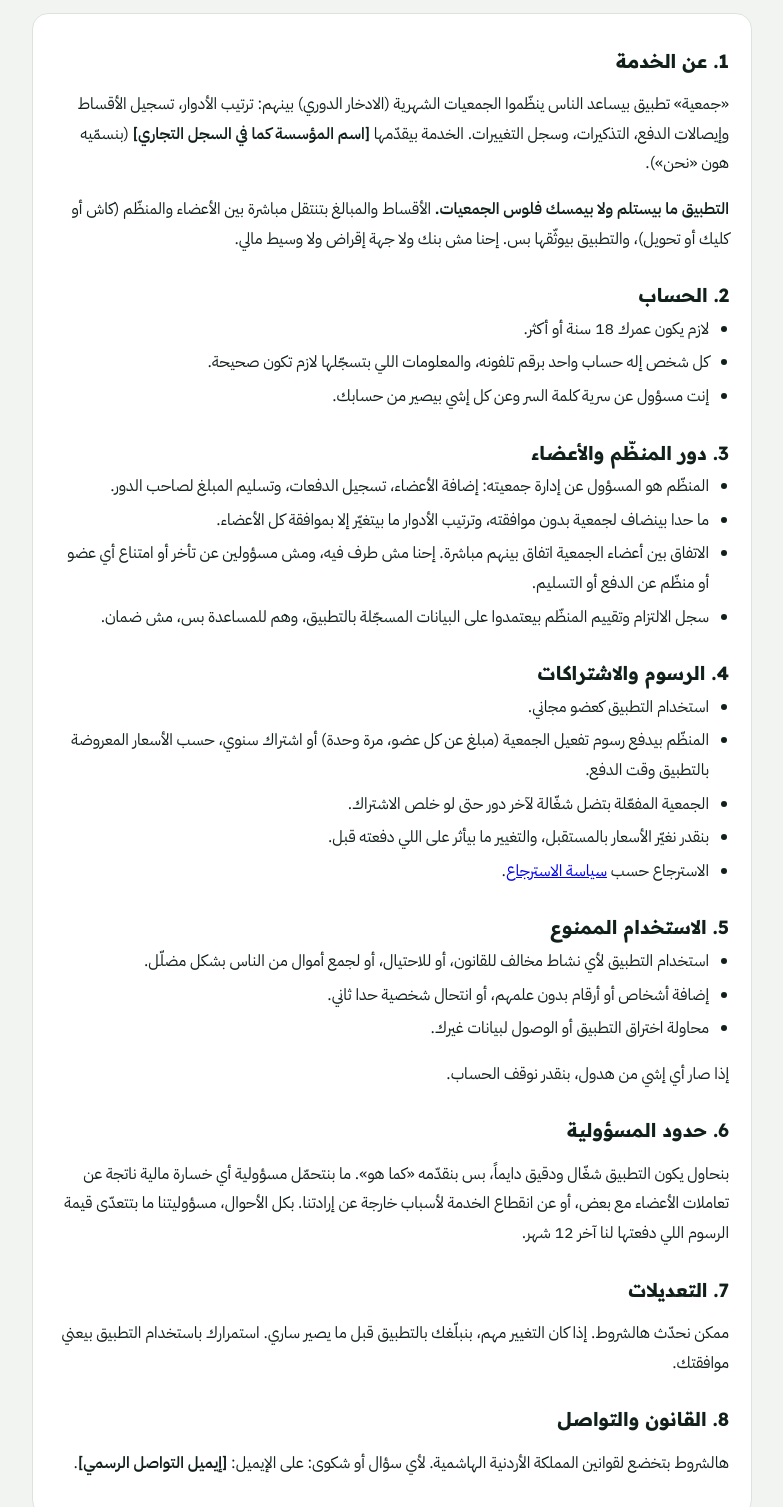
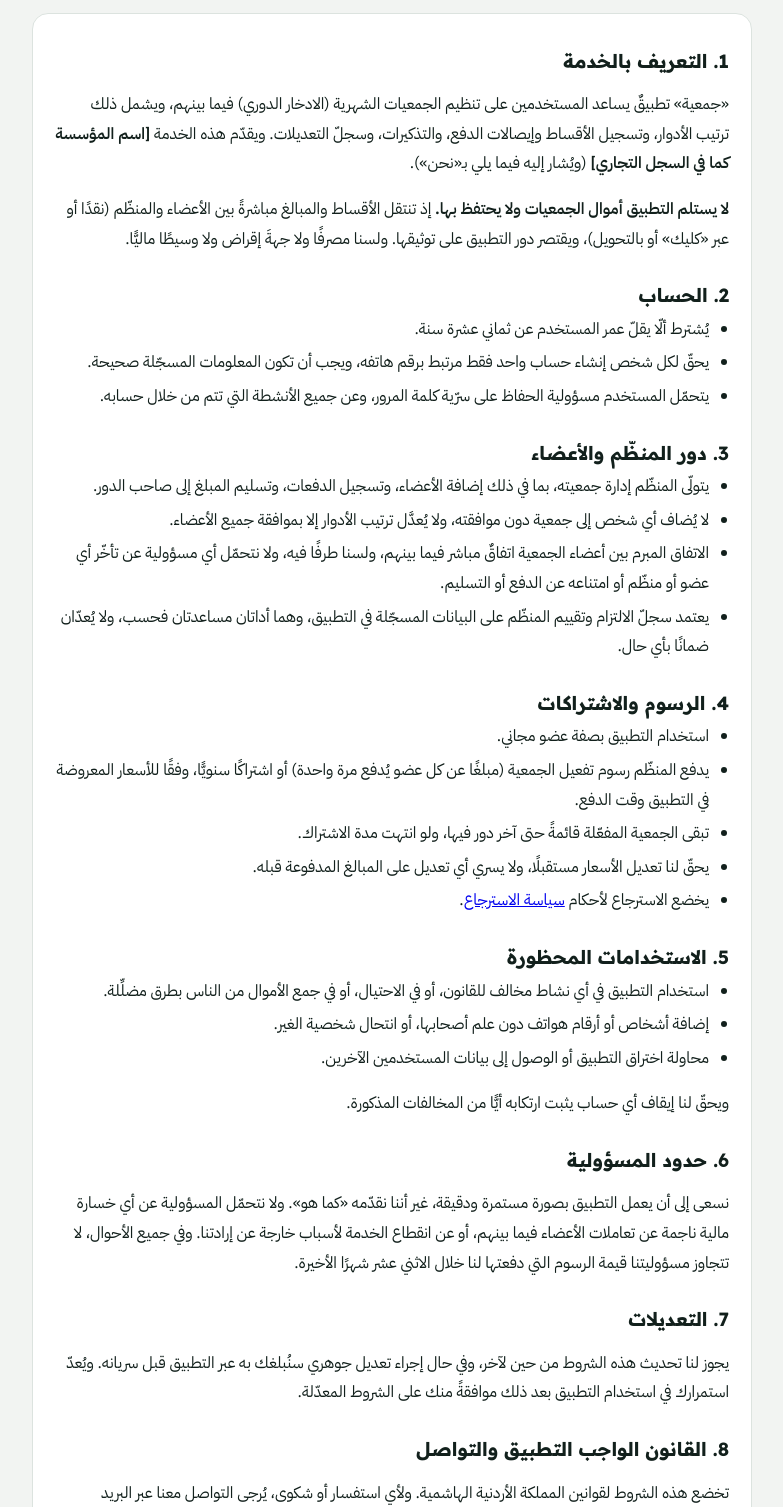
Before and after one commit to mohammadalkhattab1122-ops/jamiya, a plain HTML site: page terms.html in a window 1280 px wide. Shown: the part 153-1660 px from the top of the page, without its empty margins (248-1031 px from the left). Drawn offline with Linux system fonts and the light colour scheme.

Commit message:
Rewrite legal pages in Modern Standard Arabic

```diff
--- a/terms.html
+++ b/terms.html
@@ -34,50 +34,50 @@ footer a{color:var(--muted)}
 <div class="updated">آخر تحديث: 18 تشرين الأول 2026</div>
 <div class="card">
 
-<h2>1. عن الخدمة</h2>
-<p>«جمعية» تطبيق بيساعد الناس ينظّموا الجمعيات الشهرية (الادخار الدوري) بينهم: ترتيب الأدوار، تسجيل الأقساط وإيصالات الدفع، التذكيرات، وسجل التغييرات. الخدمة بيقدّمها <b>[اسم المؤسسة كما في السجل التجاري]</b> (بنسمّيه هون «نحن»).</p>
-<p><b>التطبيق ما بيستلم ولا بيمسك فلوس الجمعيات.</b> الأقساط والمبالغ بتنتقل مباشرة بين الأعضاء والمنظّم (كاش أو كليك أو تحويل)، والتطبيق بيوثّقها بس. إحنا مش بنك ولا جهة إقراض ولا وسيط مالي.</p>
+<h2>1. التعريف بالخدمة</h2>
+<p>«جمعية» تطبيقٌ يساعد المستخدمين على تنظيم الجمعيات الشهرية (الادخار الدوري) فيما بينهم، ويشمل ذلك ترتيب الأدوار، وتسجيل الأقساط وإيصالات الدفع، والتذكيرات، وسجلّ التعديلات. ويقدّم هذه الخدمة <b>[اسم المؤسسة كما في السجل التجاري]</b> (ويُشار إليه فيما يلي بـ«نحن»).</p>
+<p><b>لا يستلم التطبيق أموال الجمعيات ولا يحتفظ بها.</b> إذ تنتقل الأقساط والمبالغ مباشرةً بين الأعضاء والمنظّم (نقدًا أو عبر «كليك» أو بالتحويل)، ويقتصر دور التطبيق على توثيقها. ولسنا مصرفًا ولا جهةَ إقراض ولا وسيطًا ماليًّا.</p>
 
 <h2>2. الحساب</h2>
 <ul>
-<li>لازم يكون عمرك 18 سنة أو أكثر.</li>
-<li>كل شخص إله حساب واحد برقم تلفونه، والمعلومات اللي بتسجّلها لازم تكون صحيحة.</li>
-<li>إنت مسؤول عن سرية كلمة السر وعن كل إشي بيصير من حسابك.</li>
+<li>يُشترط ألّا يقلّ عمر المستخدم عن ثماني عشرة سنة.</li>
+<li>يحقّ لكل شخص إنشاء حساب واحد فقط مرتبط برقم هاتفه، ويجب أن تكون المعلومات المسجّلة صحيحة.</li>
+<li>يتحمّل المستخدم مسؤولية الحفاظ على سرّية كلمة المرور، وعن جميع الأنشطة التي تتم من خلال حسابه.</li>
 </ul>
 
 <h2>3. دور المنظّم والأعضاء</h2>
 <ul>
-<li>المنظّم هو المسؤول عن إدارة جمعيته: إضافة الأعضاء، تسجيل الدفعات، وتسليم المبلغ لصاحب الدور.</li>
-<li>ما حدا بينضاف لجمعية بدون موافقته، وترتيب الأدوار ما بيتغيّر إلا بموافقة كل الأعضاء.</li>
-<li>الاتفاق بين أعضاء الجمعية اتفاق بينهم مباشرة. إحنا مش طرف فيه، ومش مسؤولين عن تأخر أو امتناع أي عضو أو منظّم عن الدفع أو التسليم.</li>
-<li>سجل الالتزام وتقييم المنظّم بيعتمدوا على البيانات المسجّلة بالتطبيق، وهم للمساعدة بس، مش ضمان.</li>
+<li>يتولّى المنظّم إدارة جمعيته، بما في ذلك إضافة الأعضاء، وتسجيل الدفعات، وتسليم المبلغ إلى صاحب الدور.</li>
+<li>لا يُضاف أي شخص إلى جمعية دون موافقته، ولا يُعدَّل ترتيب الأدوار إلا بموافقة جميع الأعضاء.</li>
+<li>الاتفاق المبرم بين أعضاء الجمعية اتفاقٌ مباشر فيما بينهم، ولسنا طرفًا فيه، ولا نتحمّل أي مسؤولية عن تأخّر أي عضو أو منظّم أو امتناعه عن الدفع أو التسليم.</li>
+<li>يعتمد سجلّ الالتزام وتقييم المنظّم على البيانات المسجّلة في التطبيق، وهما أداتان مساعدتان فحسب، ولا يُعدّان ضمانًا بأي حال.</li>
 </ul>
 
 <h2>4. الرسوم والاشتراكات</h2>
 <ul>
-<li>استخدام التطبيق كعضو مجاني.</li>
-<li>المنظّم بيدفع رسوم تفعيل الجمعية (مبلغ عن كل عضو، مرة وحدة) أو اشتراك سنوي، حسب الأسعار المعروضة بالتطبيق وقت الدفع.</li>
-<li>الجمعية المفعّلة بتضل شغّالة لآخر دور حتى لو خلص الاشتراك.</li>
-<li>بنقدر نغيّر الأسعار بالمستقبل، والتغيير ما بيأثر على اللي دفعته قبل.</li>
-<li>الاسترجاع حسب <a href="refund.html">سياسة الاسترجاع</a>.</li>
+<li>استخدام التطبيق بصفة عضو مجاني.</li>
+<li>يدفع المنظّم رسوم تفعيل الجمعية (مبلغًا عن كل عضو يُدفع مرة واحدة) أو اشتراكًا سنويًّا، وفقًا للأسعار المعروضة في التطبيق وقت الدفع.</li>
+<li>تبقى الجمعية المفعّلة قائمةً حتى آخر دور فيها، ولو انتهت مدة الاشتراك.</li>
+<li>يحقّ لنا تعديل الأسعار مستقبلًا، ولا يسري أي تعديل على المبالغ المدفوعة قبله.</li>
+<li>يخضع الاسترجاع لأحكام <a href="refund.html">سياسة الاسترجاع</a>.</li>
 </ul>
 
-<h2>5. الاستخدام الممنوع</h2>
+<h2>5. الاستخدامات المحظورة</h2>
 <ul>
-<li>استخدام التطبيق لأي نشاط مخالف للقانون، أو للاحتيال، أو لجمع أموال من الناس بشكل مضلّل.</li>
-<li>إضافة أشخاص أو أرقام بدون علمهم، أو انتحال شخصية حدا ثاني.</li>
-<li>محاولة اختراق التطبيق أو الوصول لبيانات غيرك.</li>
+<li>استخدام التطبيق في أي نشاط مخالف للقانون، أو في الاحتيال، أو في جمع الأموال من الناس بطرق مضلِّلة.</li>
+<li>إضافة أشخاص أو أرقام هواتف دون علم أصحابها، أو انتحال شخصية الغير.</li>
+<li>محاولة اختراق التطبيق أو الوصول إلى بيانات المستخدمين الآخرين.</li>
 </ul>
-<p>إذا صار أي إشي من هدول، بنقدر نوقف الحساب.</p>
+<p>ويحقّ لنا إيقاف أي حساب يثبت ارتكابه أيًّا من المخالفات المذكورة.</p>
 
 <h2>6. حدود المسؤولية</h2>
-<p>بنحاول يكون التطبيق شغّال ودقيق دايماً، بس بنقدّمه «كما هو». ما بنتحمّل مسؤولية أي خسارة مالية ناتجة عن تعاملات الأعضاء مع بعض، أو عن انقطاع الخدمة لأسباب خارجة عن إرادتنا. بكل الأحوال، مسؤوليتنا ما بتتعدّى قيمة الرسوم اللي دفعتها لنا آخر 12 شهر.</p>
+<p>نسعى إلى أن يعمل التطبيق بصورة مستمرة ودقيقة، غير أننا نقدّمه «كما هو». ولا نتحمّل المسؤولية عن أي خسارة مالية ناجمة عن تعاملات الأعضاء فيما بينهم، أو عن انقطاع الخدمة لأسباب خارجة عن إرادتنا. وفي جميع الأحوال، لا تتجاوز مسؤوليتنا قيمة الرسوم التي دفعتها لنا خلال الاثني عشر شهرًا الأخيرة.</p>
 
 <h2>7. التعديلات</h2>
-<p>ممكن نحدّث هالشروط. إذا كان التغيير مهم، بنبلّغك بالتطبيق قبل ما يصير ساري. استمرارك باستخدام التطبيق بيعني موافقتك.</p>
+<p>يجوز لنا تحديث هذه الشروط من حين لآخر، وفي حال إجراء تعديل جوهري سنُبلغك به عبر التطبيق قبل سريانه. ويُعدّ استمرارك في استخدام التطبيق بعد ذلك موافقةً منك على الشروط المعدّلة.</p>
 
-<h2>8. القانون والتواصل</h2>
-<p>هالشروط بتخضع لقوانين المملكة الأردنية الهاشمية. لأي سؤال أو شكوى: على الإيميل: <b>[إيميل التواصل الرسمي]</b>.</p>
+<h2>8. القانون الواجب التطبيق والتواصل</h2>
+<p>تخضع هذه الشروط لقوانين المملكة الأردنية الهاشمية. ولأي استفسار أو شكوى، يُرجى التواصل معنا عبر البريد الإلكتروني: <b>[إيميل التواصل الرسمي]</b>.</p>
 </div>
 <footer><a href="terms.html">الشروط والأحكام</a> · <a href="privacy.html">سياسة الخصوصية</a> · <a href="refund.html">سياسة الاسترجاع</a><br>© جمعية</footer>
 </div></body></html>
```
Also changed, not shown: privacy.html (+22 -22 lines), refund.html (+12 -12 lines).
